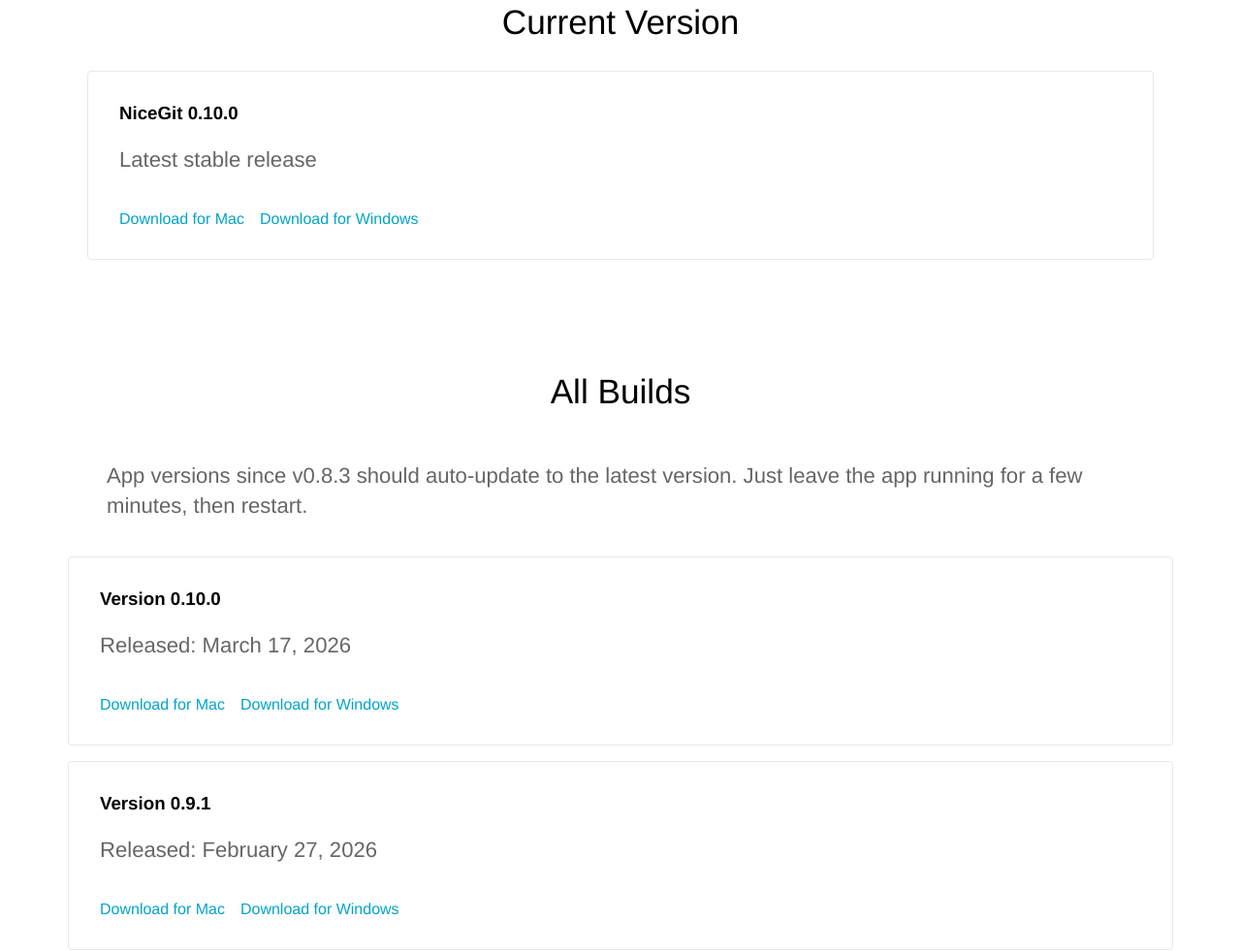
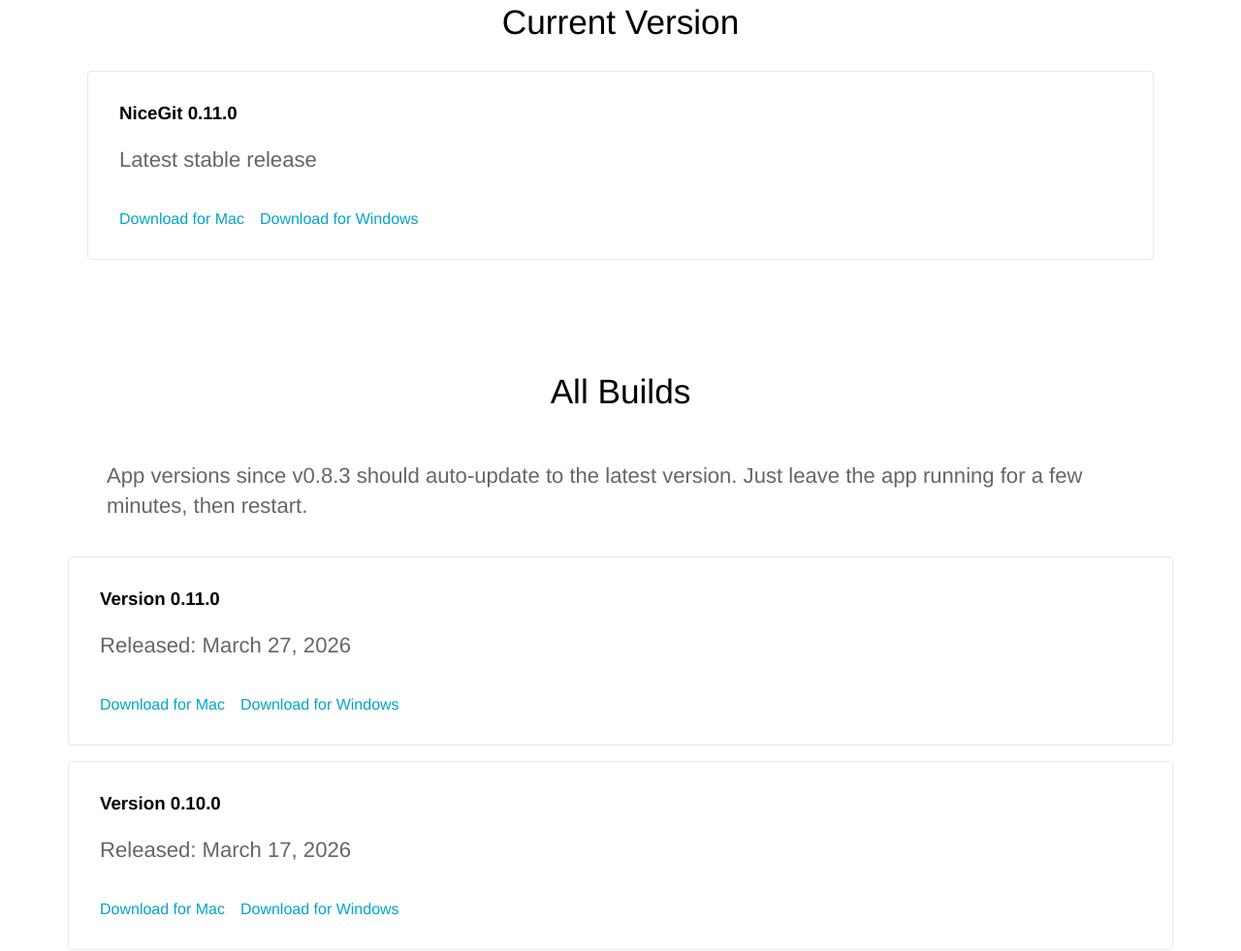
Before and after one commit to NiceGitTeam/Web, a Jekyll site: the page built from downloads.html, in a window 1280 px wide and 1400 px high. Shown: the part 393-1374 px from the top of the window at 97% size. Built offline with Jekyll 4.4.1, drawn with Linux system fonts in a browser that asks for light colours; comment, search, counter and statistics services are not loaded.

Commit message:
Downloads v0.11.0

```diff
--- a/_config.yml
+++ b/_config.yml
@@ -151,4 +151,8 @@
       mac_filename: "NiceGit-0.10.0-universal.dmg"
       windows_filename: "NiceGit-0.10.0 Setup.exe"
       date: "2026-03-17"
-  current_version: "0.10.0"
+    - version: "0.11.0"
+      mac_filename: "NiceGit-0.11.0-universal.dmg"
+      windows_filename: "NiceGit-0.11.0 Setup.exe"
+      date: "2026-03-27"
+  current_version: "0.11.0"
```
